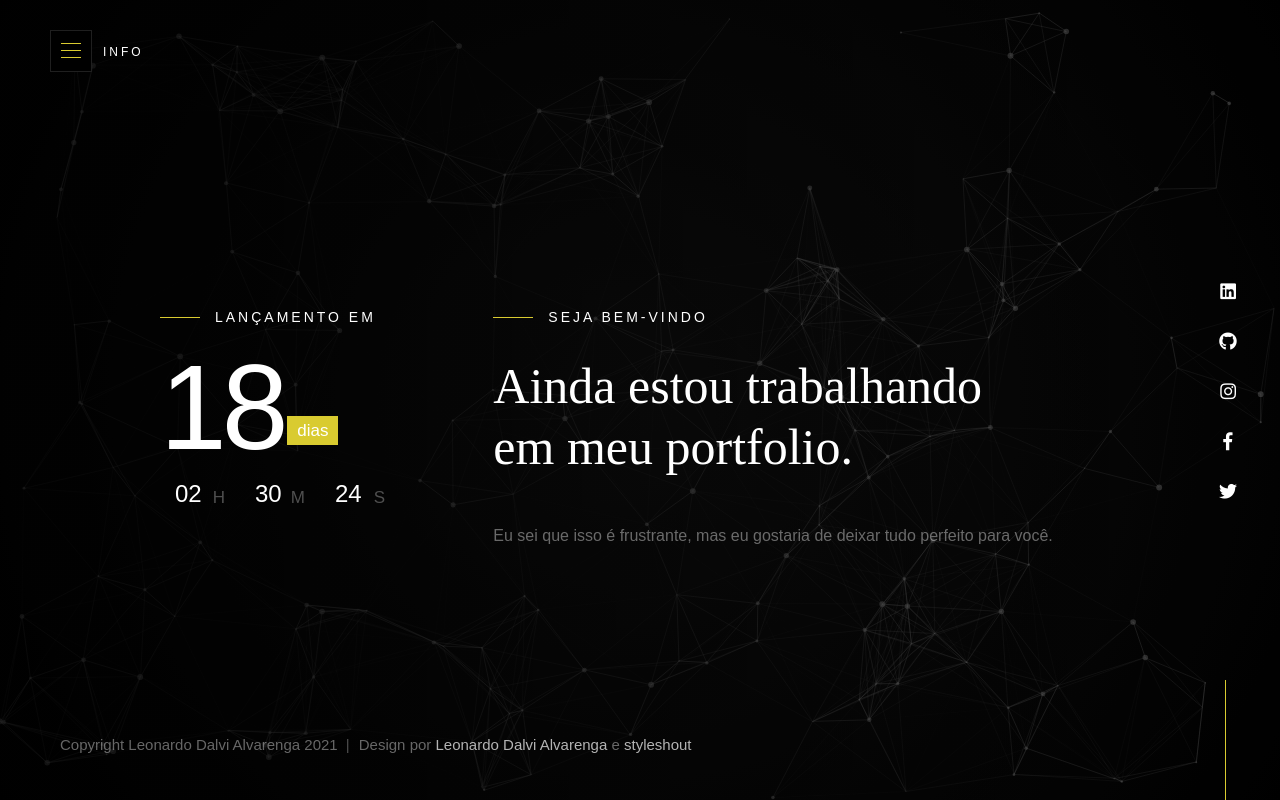
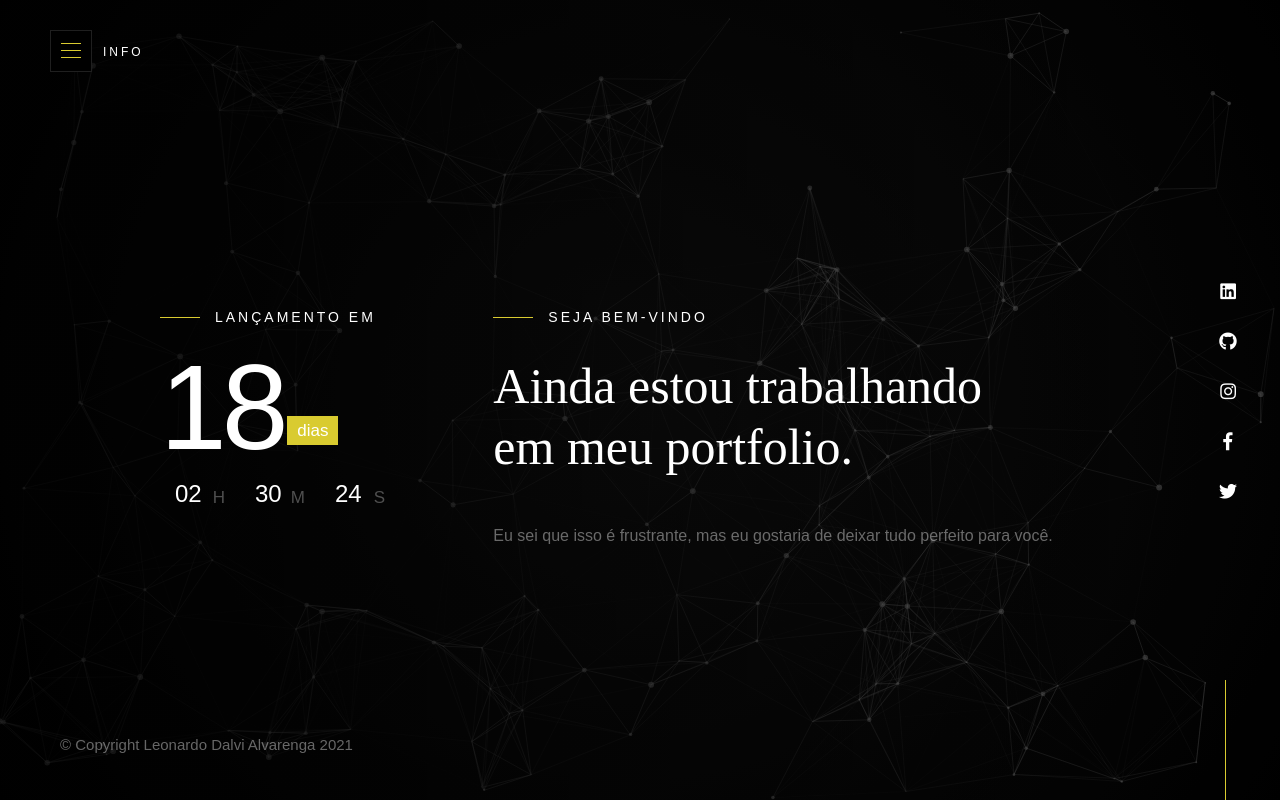
Before and after one commit to leonardodalvi/leonardodalvi.github.io, a plain HTML site: page index.html in a window 1280 px wide. Drawn offline with Linux system fonts and the light colour scheme; animation ran at ten frames a second; a web font is replaced by a local one.

Commit message:
altera copyright

```diff
--- a/index.html
+++ b/index.html
@@ -122,8 +122,7 @@
             </ul> <!-- end home-social -->
 
             <div class="row home-copyright">
-                <span>Copyright Leonardo Dalvi Alvarenga 2021</span>
-                <span>Design por <a href="#">Leonardo Dalvi Alvarenga</a> e <a href="https://www.styleshout.com/">styleshout</a></span>
+                <span>&copy; Copyright Leonardo Dalvi Alvarenga 2021</span>
             </div> <!-- end home-copyright -->
 
 
```
